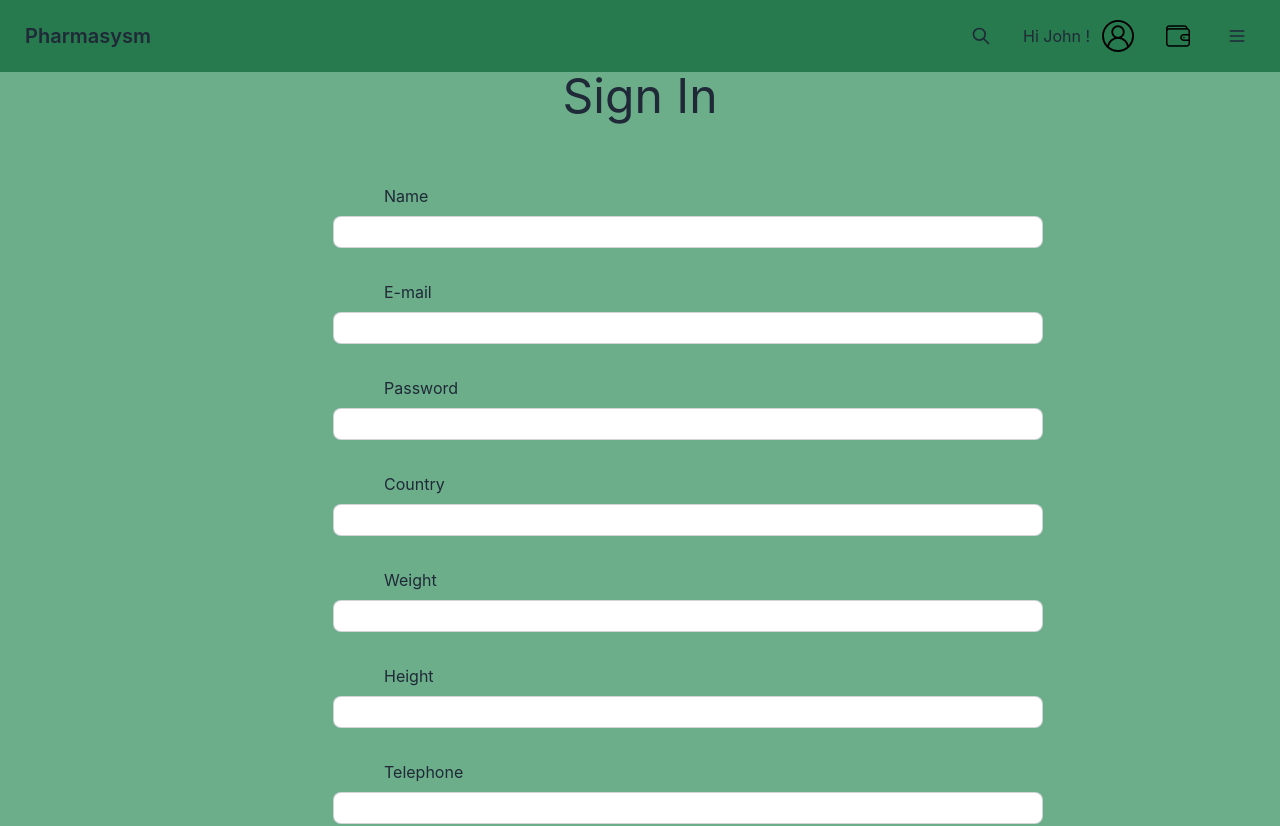
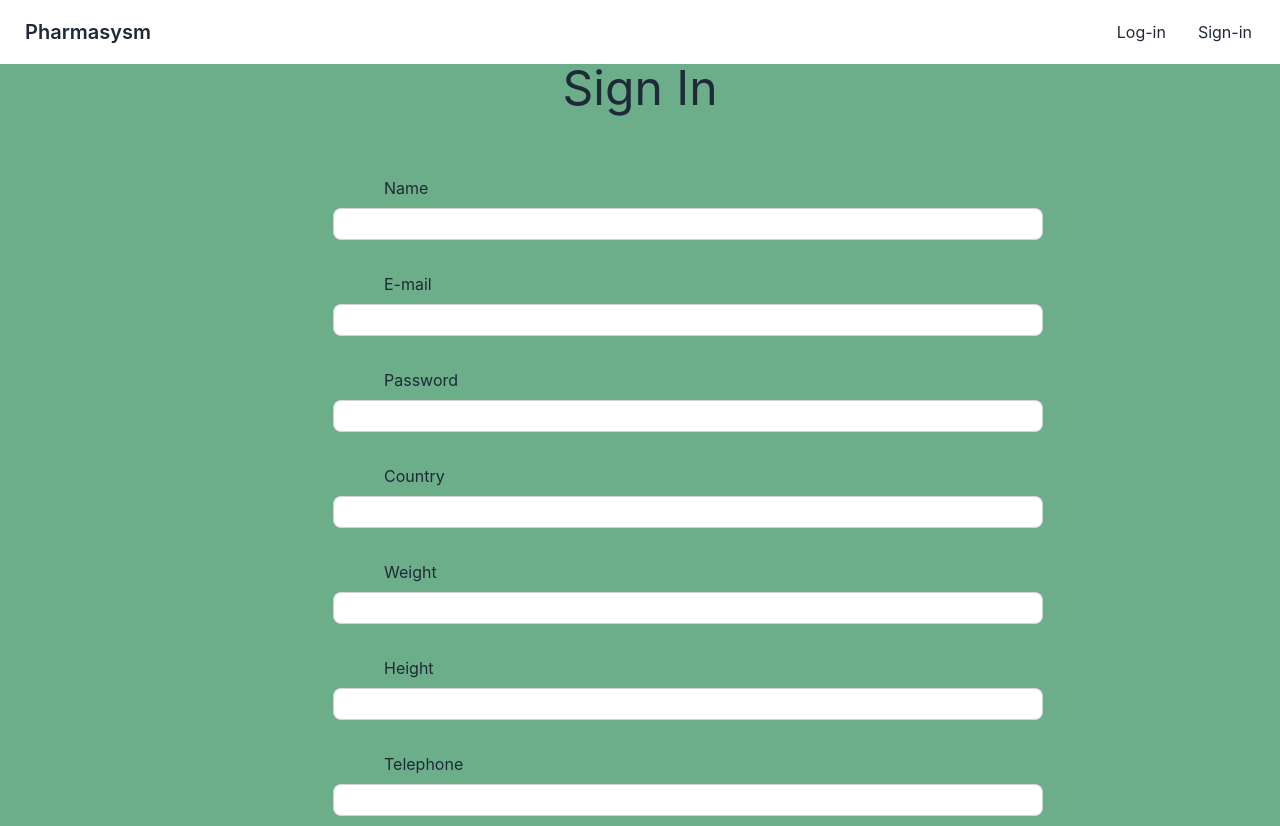
Before and after one commit to TiagoMostardinha/ihc-project, a React (Create React App) app: page /signin in a window 1280 px wide. Shown: the top 826 px of the page. Built offline with nearby package versions, Linux system fonts and the light colour scheme.

Commit message:
navbar tiago

```diff
--- a/src/App.js
+++ b/src/App.js
@@ -11,23 +11,23 @@ import LogIn from './LogIn.js';
 
 
 function App() {
-  let user = {
-    "name": "John",
-    "user_meds": [
-      {
-        "id": 1,
-        "hour": ""
-      },
-      2,
-      3
-    ],
-    "history": [
-      4
-    ],
-    "id": 1
-  }
+  // let user = {
+  //   "name": "John",
+  //   "user_meds": [
+  //     {
+  //       "id": 1,
+  //       "hour": ""
+  //     },
+  //     2,
+  //     3
+  //   ],
+  //   "history": [
+  //     4
+  //   ],
+  //   "id": 1
+  // }
 
-  // let user = null;
+  let user = null;
 
   return (
     <Router>
--- a/src/Navbar.js
+++ b/src/Navbar.js
@@ -1,37 +1,35 @@
 import { Link } from 'react-router-dom';
 import userImg from './img/user.png';
 import walletImg from './img/wallet.png';
-
-const name = 'John';
 
 const NavBar = ({user}) => {
     console.log(user && true);
 
     return (
-        <div className="navbar bg-base-100" id="navbar">
+        <div className="navbar bg-base-100">
             <div className="flex-1">
                 <Link to='/' className="btn btn-ghost normal-case text-xl">Pharmasysm</Link>
             </div>
             <div className="flex-none">
                 <ul className="menu menu-horizontal px-1">
-
                     {!user && <li><Link to='/'>Log-in</Link></li>}
-                    {!user && <li><Link to='/signin'>Sign-in</Link></li>}
+                    {!user && <li><Link to='/'>Sign-in</Link></li>}
 
                     {user && <li><Link to='/'>
                         <svg xmlns="http://www.w3.org/2000/svg" className="h-5 w-5" fill="none" viewBox="0 0 24 24" stroke="currentColor"><path strokeLinecap="round" strokeLinejoin="round" strokeWidth="2" d="M21 21l-6-6m2-5a7 7 0 11-14 0 7 7 0 0114 0z" /></svg>
                     </Link></li>}
 
-
-                    <li><Link to='/profile'>Hi {name} !<img src={userImg} alt='user'></img></Link></li>
-                    <li><Link to='/wallet'><img src={walletImg} alt='wallet'></img></Link></li>
+                    {user && <li><Link to='/'>Hi {user['name']} !<img src={userImg} alt='user'></img></Link></li>}
+                    {user && <li><Link to='/wallet'><img src={walletImg} alt='wallet'></img></Link></li>}
 
                     {user && <div className="dropdown dropdown-end">
                         <p tabIndex={0} className="btn btn-ghost m-1">
                             <svg xmlns="http://www.w3.org/2000/svg" fill="none" viewBox="0 0 24 24" className="inline-block w-5 h-5 stroke-current"><path strokeLinecap="round" strokeLinejoin="round" strokeWidth="2" d="M4 6h16M4 12h16M4 18h16"></path></svg>
                         </p>
                         <ul tabIndex={0} className="dropdown-content menu p-2 shadow bg-base-100 rounded-box w-56">
-                            <li><Link to='/aboutus'>About Us</Link></li>
+                            <li><Link to='/'>Profile</Link></li>
+                            <li><Link to='/wallet'>Wallet</Link></li>
+                            <li><Link to='/'>About Us</Link></li>
                         </ul>
                     </div>}
                 </ul>
```
